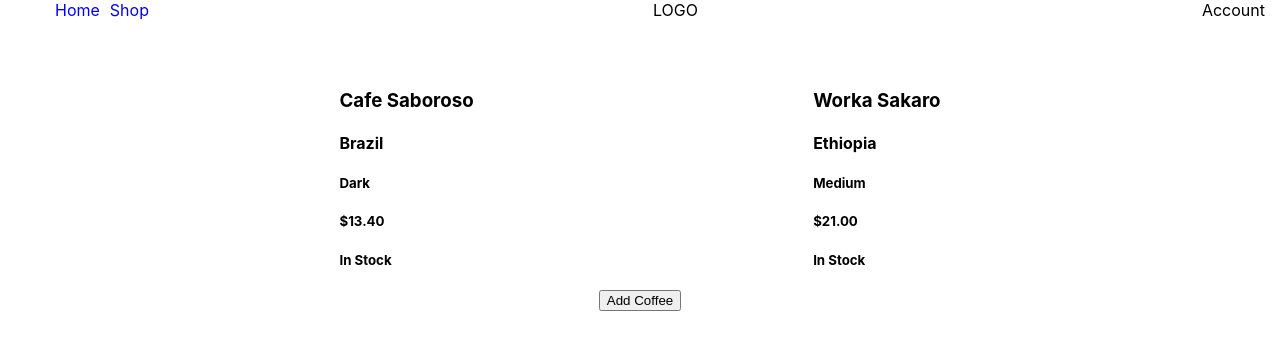
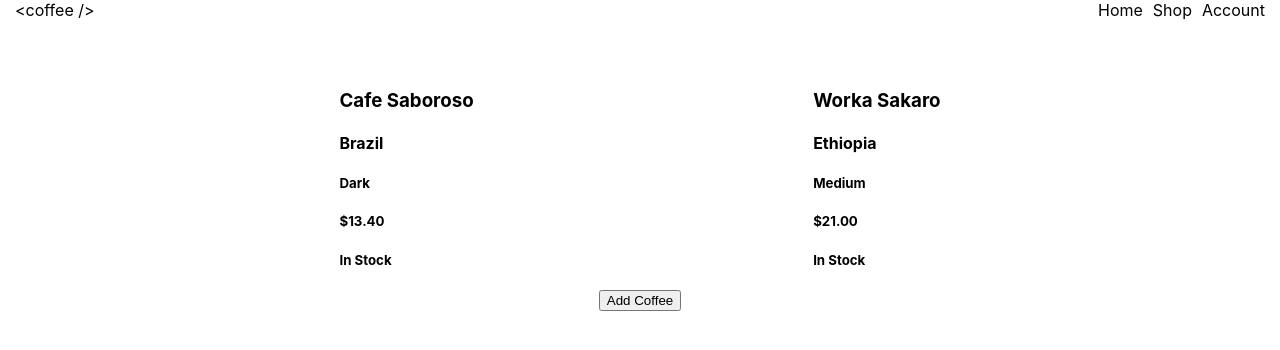
Before and after one commit to jfpalchak/inventory-tracker, a React (Create React App) app: page / in a window 1280 px wide. Shown: the top 350 px of the page. Built offline with nearby package versions, Linux system fonts and the light colour scheme.

Commit message:
edit Header with static log & nav links

```diff
--- a/src/components/Header.js
+++ b/src/components/Header.js
@@ -3,20 +3,18 @@ import React from "react";
 function Header() {
   return (
     <header>
+
+      <div className="site-logo">
+        {"<coffee />"}
+      </div>
+
       <nav>
         <ul>
-          <li><a href="#">Home</a></li>
-          <li><a href="#">Shop</a></li>
+          <li>Home</li>
+          <li>Shop</li>
+          <li>Account</li>
         </ul>
       </nav>
-
-      <div className="site-logo">
-        LOGO
-      </div>
-
-      <div className="cart-widget">
-        Account
-      </div>
     </header>
   );
 }
```
